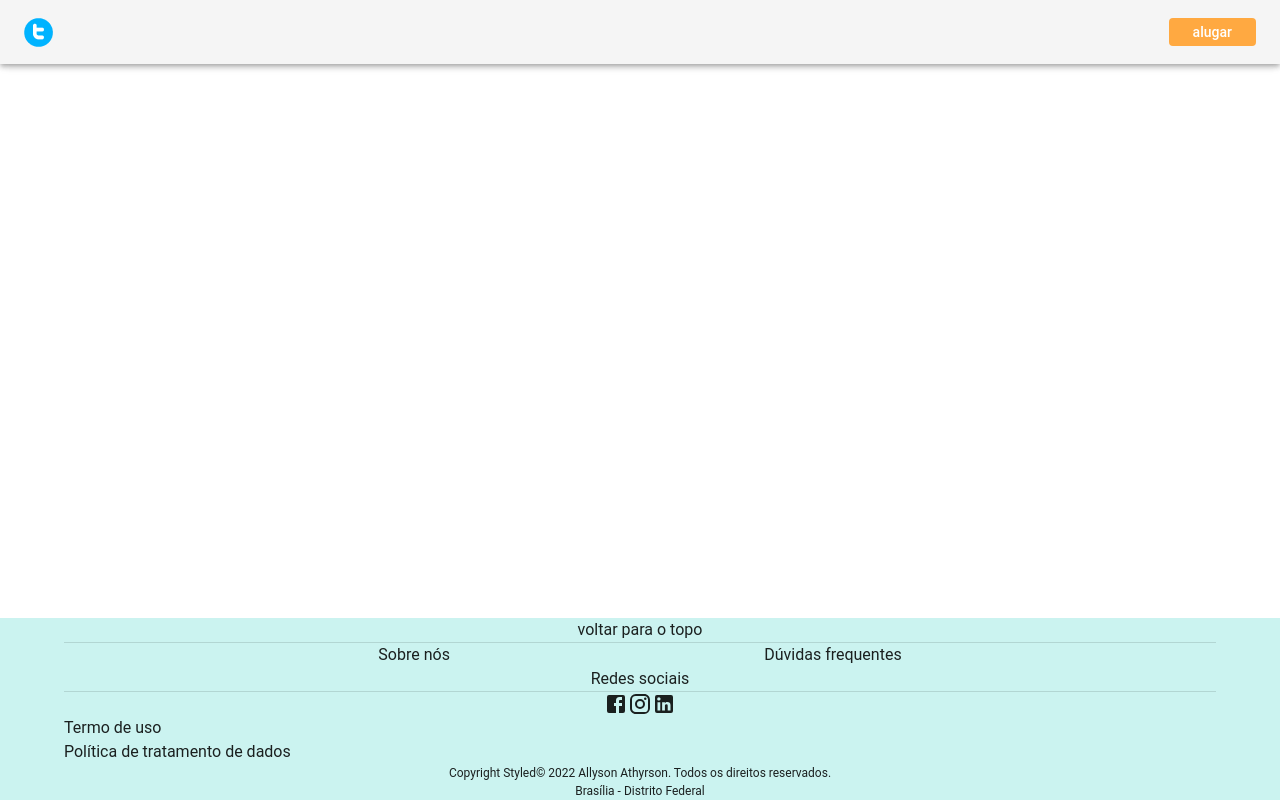
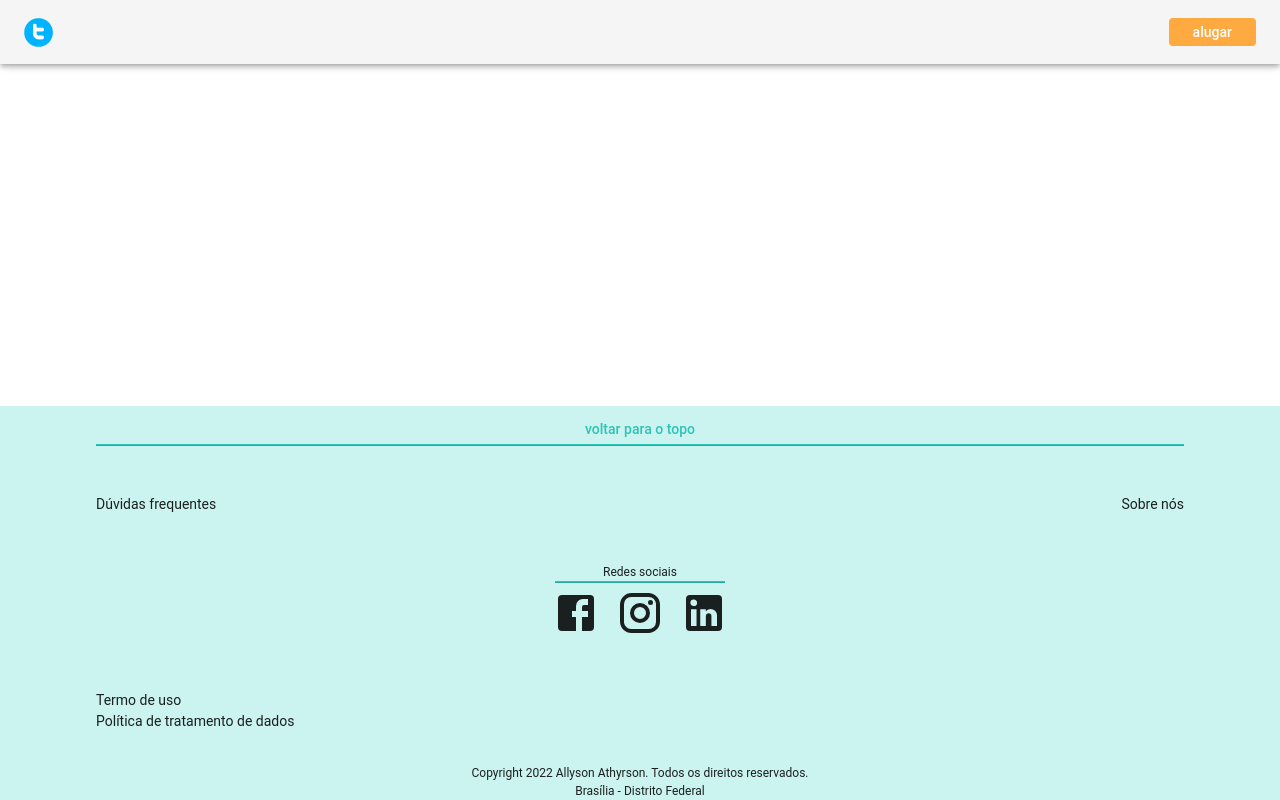
Before and after one commit to Allyson1602/doce-lar, a Next.js app: page / in a window 1280 px wide. Built offline with nearby package versions, Linux system fonts and the light colour scheme.

Commit message:
feat: Finalização da estilização do footer

```diff
--- a/components/globals/footer.tsx
+++ b/components/globals/footer.tsx
@@ -1,5 +1,5 @@
 import { FC } from "react";
-import { CopyrightStyled, FooterStyled } from "../../styles/components/globals/footer";
+import { CopyrightStyled, DividerBackTopStyled, FooterStyled, GroupSocialsStyled, LinkBackTopStyled, LinksStyled, MoreLinksStyled, TitleSocial, DocsStyled } from "../../styles/components/globals/footer";
 import FacebookIcon from '@mui/icons-material/Facebook';
 import InstagramIcon from '@mui/icons-material/Instagram';
 import LinkedInIcon from '@mui/icons-material/LinkedIn';
@@ -22,42 +22,48 @@ const Footer: FC<FooterProps> = ({ colorStyle }) => {
         <FooterStyled color={color}>
             <Container>
                 <Stack direction="row" justifyContent="center">
-                    <Link href="" as="a">voltar para o topo</Link>
+                    <LinkBackTopStyled>voltar para o topo</LinkBackTopStyled>
                 </Stack>
 
-                <Divider />
+                <MoreLinksStyled>
+                    <DividerBackTopStyled />
 
-                <Stack direction="row" justifyContent="space-evenly">
-                    <Link href="" as="a">Sobre nós</Link>
+                    <LinksStyled direction="row" justifyContent="space-between">
+                        <Link href="">Dúvidas frequentes</Link>
 
-                    <Link href="" as="a">Dúvidas frequentes</Link>
+                        <Link href="">Sobre nós</Link>
+                    </LinksStyled>
+                </MoreLinksStyled>
+
+                <Stack>
+                    <TitleSocial align="center">Redes sociais</TitleSocial>
+
+                    <GroupSocialsStyled>
+                        <DividerBackTopStyled />
+
+                        <Stack direction="row" justifyContent="center" gap={2}>
+                            <a href="https://www.facebook.com/allyson.athyrson" target="_blank" rel="noreferrer">
+                                <FacebookIcon />
+                            </a>
+
+                            <a href="https://www.instagram.com/allysonathyrson/" target="_blank" rel="noreferrer">
+                                <InstagramIcon />
+                            </a>
+
+                            <a href="https://www.linkedin.com/in/allyson-athyrson-487461109/" target="_blank" rel="noreferrer">
+                                <LinkedInIcon />
+                            </a>
+                        </Stack>
+                    </GroupSocialsStyled>
                 </Stack>
 
-                <Stack>
-                    <Typography align="center">Redes sociais</Typography>
-                    <Divider />
-                    <Stack direction="row" justifyContent="center">
-                        <Link href="">
-                            <FacebookIcon />
-                        </Link>
-
-                        <Link href="">
-                            <InstagramIcon />
-                        </Link>
-
-                        <Link href="">
-                            <LinkedInIcon />
-                        </Link>
-                    </Stack>
-                </Stack>
-
-                <Stack>
-                    <Link href="" as="a">Termo de uso</Link>
-                    <Link href="" as="a">Política de tratamento de dados</Link>
-                </Stack>
+                <DocsStyled>
+                    <Link href="">Termo de uso</Link>
+                    <Link href="">Política de tratamento de dados</Link>
+                </DocsStyled>
 
                 <CopyrightStyled className="copyright">
-                    <Typography className="copyright_text" textAlign="center">Copyright Styled© 2022 Allyson Athyrson. Todos os direitos reservados.</Typography>
+                    <Typography className="copyright_text" textAlign="center">Copyright 2022 Allyson Athyrson. Todos os direitos reservados.</Typography>
                     <Typography className="copyright_text" textAlign="center">Brasília - Distrito Federal</Typography>
                 </CopyrightStyled>
             </Container>
--- a/styles/components/globals/footer.tsx
+++ b/styles/components/globals/footer.tsx
@@ -1,5 +1,5 @@
 import styled from "@emotion/styled";
-import { Box } from "@mui/material";
+import { Box, Divider, Stack, Typography, Button } from "@mui/material";
 import { TypeColorFooter } from "../../../components/globals/footer";
 import { ITheme } from "../../../themes/themes";
 
@@ -8,9 +8,58 @@ interface FooterStyledProps {
 }
 
 export const FooterStyled = styled.footer`
+    font-size: ${props => (props.theme as ITheme).typography.fontSize + 'px'};
     background-color: ${
         ({ color }: FooterStyledProps) => color === TypeColorFooter.Primary ? "#CBF3F0" : "#FFF"
     };
+
+    a:hover {
+        text-decoration: underline;
+    }
+`;
+
+export const LinkBackTopStyled = styled(Button)`
+    height: 30px;
+    margin-top: ${(props) => (props.theme as ITheme).spacing(1)};
+    color: ${(props) => (props.theme as ITheme).palette.secondary.main};
+    padding: ${(props) => (props.theme as ITheme).spacing(0, 1)};
+`;
+
+export const DividerBackTopStyled = styled(Divider)`
+    height: 2px;
+    background-color: ${(props) => (props.theme as ITheme).palette.secondary.main}
+`;
+
+export const MoreLinksStyled = styled(Stack)`
+    margin: ${(props) => (props.theme as ITheme).spacing(0, 4)}
+`;
+
+export const LinksStyled = styled(Stack)`
+    margin: ${(props) => (props.theme as ITheme).spacing(6, 0)};
+`;
+
+export const TitleSocial = styled(Typography)`
+    font-size: ${props => (props.theme as ITheme).typography.fontSize - 2 +'px'};
+`;
+
+export const GroupSocialsStyled = styled(Box)`
+    font-size: ${props => (props.theme as ITheme).typography.fontSize - 2 +'px'};
+
+    svg {
+        font-size: 3rem;
+    };
+    svg:hover {
+        color: ${props => (props.theme as ITheme).palette.secondary.main};
+    };
+
+    hr {
+        width: 170px;
+        margin: 0 auto .5em;
+    }
+`;
+
+export const DocsStyled = styled(Stack)`
+    margin: ${(props) => (props.theme as ITheme).spacing(6, 4, 4)};
 `;
 
 export const CopyrightStyled = styled(Box)`
--- a/styles/globals.css
+++ b/styles/globals.css
@@ -2,8 +2,7 @@ html,
 body {
   padding: 0;
   margin: 0;
-  font-family: -apple-system, BlinkMacSystemFont, Segoe UI, Roboto, Oxygen,
-    Ubuntu, Cantarell, Fira Sans, Droid Sans, Helvetica Neue, sans-serif;
+  font-family: Poppins, Roboto, Helvetica, Arial, sans-serif;
 }
 
 a {
--- a/themes/themes.ts
+++ b/themes/themes.ts
@@ -8,6 +8,17 @@ export interface ITheme extends ThemeMui {
             textTransform: string;
         },
         fontFamily: string;
+    },
+    palette: {
+        mode: 'light' | 'dark',
+        primary: {
+            main: string;
+            contrastText: string;
+        },
+        secondary: {
+            main: string;
+            light: string;
+        }
     }
 }
 
```
